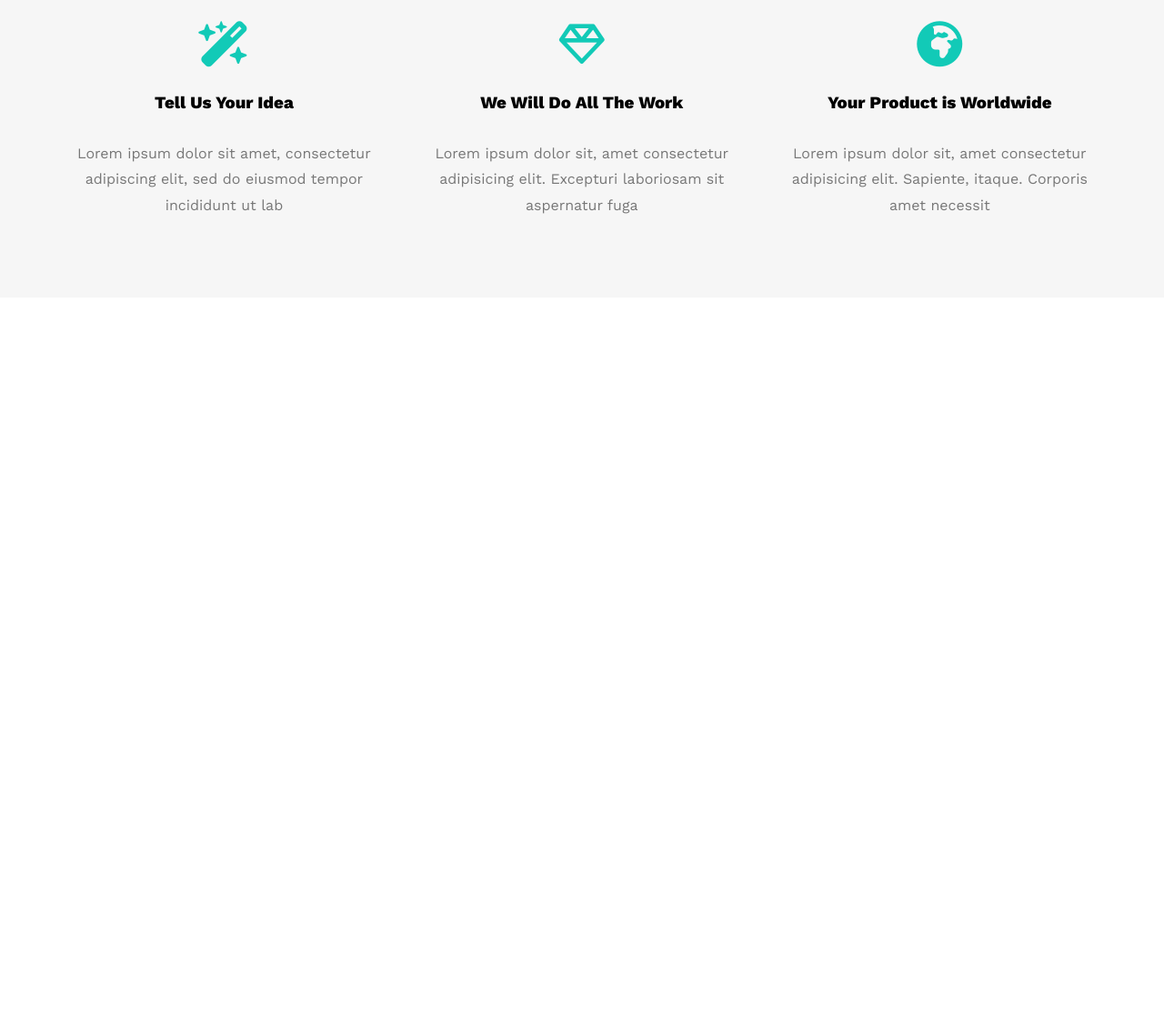
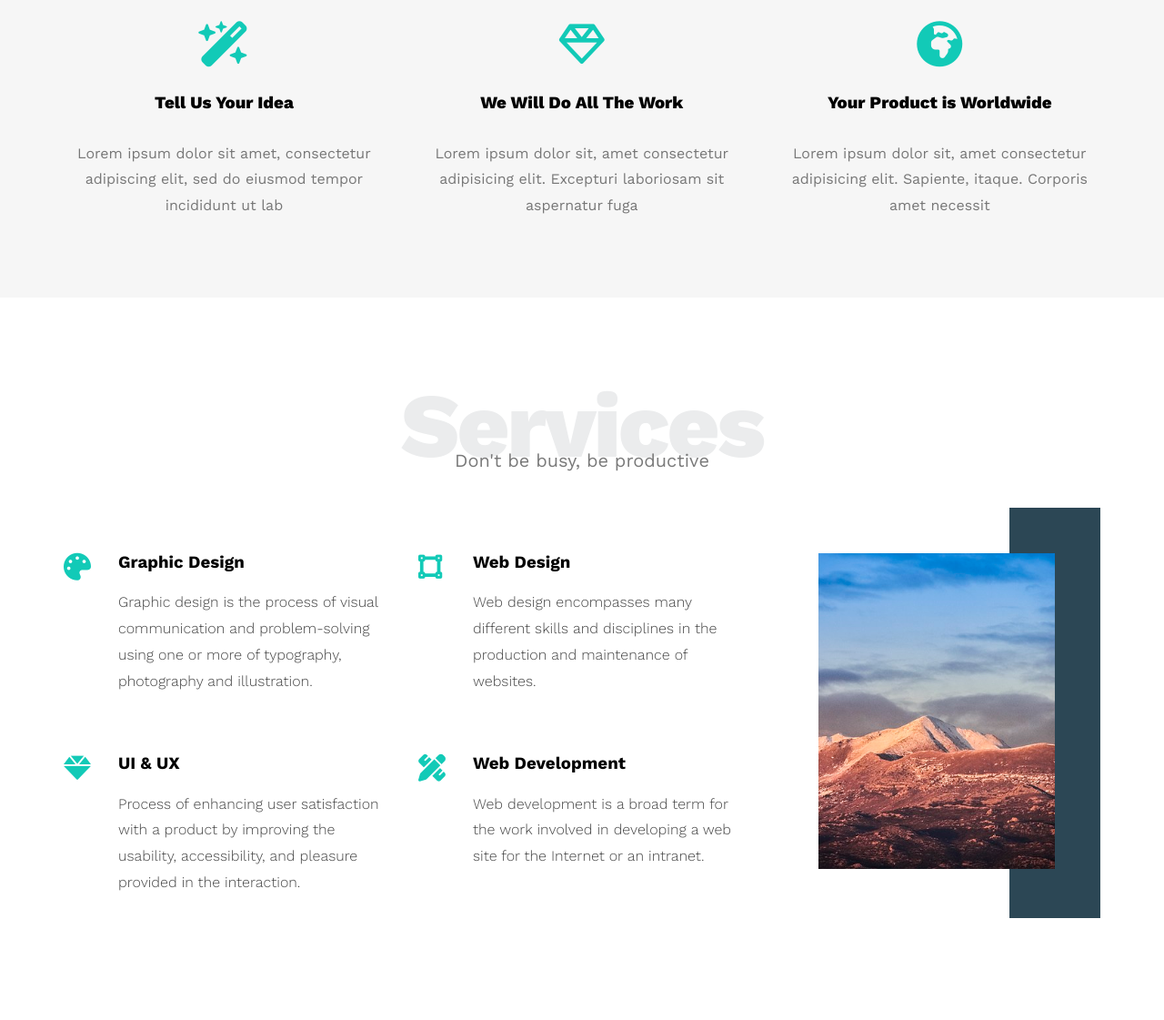
Before and after one commit to AyaZayed/Agency-Template--Elzero, a plain HTML site: page index.html in a window 1280 px wide. Shown: the part 847-1968 px from the top of the page at 91% size. Before the commit the page ends 1174 px from the top, so only its background shows below. Drawn offline with nearby package versions, Linux system fonts and the light colour scheme.

Commit message:
services section

```diff
--- a/css/style.css
+++ b/css/style.css
@@ -3,6 +3,9 @@
 :root {
   --bright-green: #12cab7;
   --grey: #f6f6f6;
+  --heading: #ebeced;
+  --dark-grey: #797979;
+  --section-padding: 70px;
 }
 
 * {
@@ -182,3 +185,75 @@ body {
   line-height: 1.8;
 }
 /* End Features Section */
+
+.pale-heading {
+  font-size: 100px;
+  color: var(--heading);
+  margin-bottom: 0;
+  font-weight: 800;
+  text-align: center;
+  letter-spacing: -3px;
+}
+
+.sub-heading {
+  color: var(--dark-grey);
+  margin-top: -30px;
+  text-align: center;
+  font-size: 20px;
+}
+
+/* Services Section */
+
+.services {
+  display: grid;
+  grid-template-columns: repeat(auto-fill, minmax(300px, 1fr));
+  grid-gap: 30px;
+  padding: var(--section-padding);
+}
+
+.services .service {
+  display: flex;
+  margin-bottom: 50px;
+}
+
+.services .service i {
+  color: var(--bright-green);
+  font-size: 30px;
+  flex-basis: 60px;
+}
+
+.services .service .text {
+  flex: 1;
+}
+
+.services .service .text p {
+  font-weight: 300;
+  color: #444;
+  line-height: 1.8;
+}
+
+.services .service .text h3 {
+  margin-top: 0;
+}
+
+.services #img-col {
+  position: relative;
+  text-align: center;
+}
+
+.services #img-col img {
+  width: 260px;
+  /* height: 300px; */
+}
+
+.services #img-col::before {
+  content: "";
+  background-color: #2c4755;
+  width: 100px;
+  height: calc(100% + 100px);
+  top: -50px;
+  position: absolute;
+  right: 0;
+  z-index: -1;
+}
+/* End Services Section */
--- a/index.html
+++ b/index.html
@@ -63,6 +63,59 @@
         </div>
     </div>
     <!--End  Features Section -->
+    <!-- Services Section -->
+    <div class="container">
+        <h2 class="pale-heading">Services</h2>
+        <p class="sub-heading">Don't be busy, be productive</p>
+    </div>
+    <div class="services">
+        <div class="col">
+            <div class="service">
+                <i class="fa-solid fa-palette"></i>
+                <div class="text">
+                    <h3>Graphic Design</h3>
+                    <p>Graphic design is the process of visual communication and problem-solving using one or more of
+                        typography, photography
+                        and illustration.</p>
+                </div>
+            </div>
+            <div class="service">
+                <i class="fa-solid fa-gem"></i>
+                <div class="text">
+                    <h3>UI & UX</h3>
+                    <p>Process of enhancing user satisfaction with a product by improving the usability, accessibility,
+                        and
+                        pleasure provided
+                        in the interaction.</p>
+                </div>
+            </div>
+        </div>
+        <div class="col">
+            <div class="service">
+                <i class="fa-solid fa-vector-square"></i>
+                <div class="text">
+                    <h3>Web Design</h3>
+                    <p>Web design encompasses many different skills and disciplines in the production and maintenance of
+                        websites.</p>
+                </div>
+            </div>
+            <div class="service">
+                <i class="fa-solid fa-pen-ruler"></i>
+                <div class="text">
+                    <h3>Web Development</h3>
+                    <p>Web development is a broad term for the work involved in developing a web site for the Internet
+                        or an
+                        intranet.</p>
+                </div>
+            </div>
+        </div>
+        <div class="col">
+            <div id="img-col">
+                <img src="img/services.jpg" alt="mountain">
+            </div>
+        </div>
+    </div>
+    <!-- End Services Section -->
 </body>
 
 </html>
```
Also changed, not shown: img/services.jpg (added).
